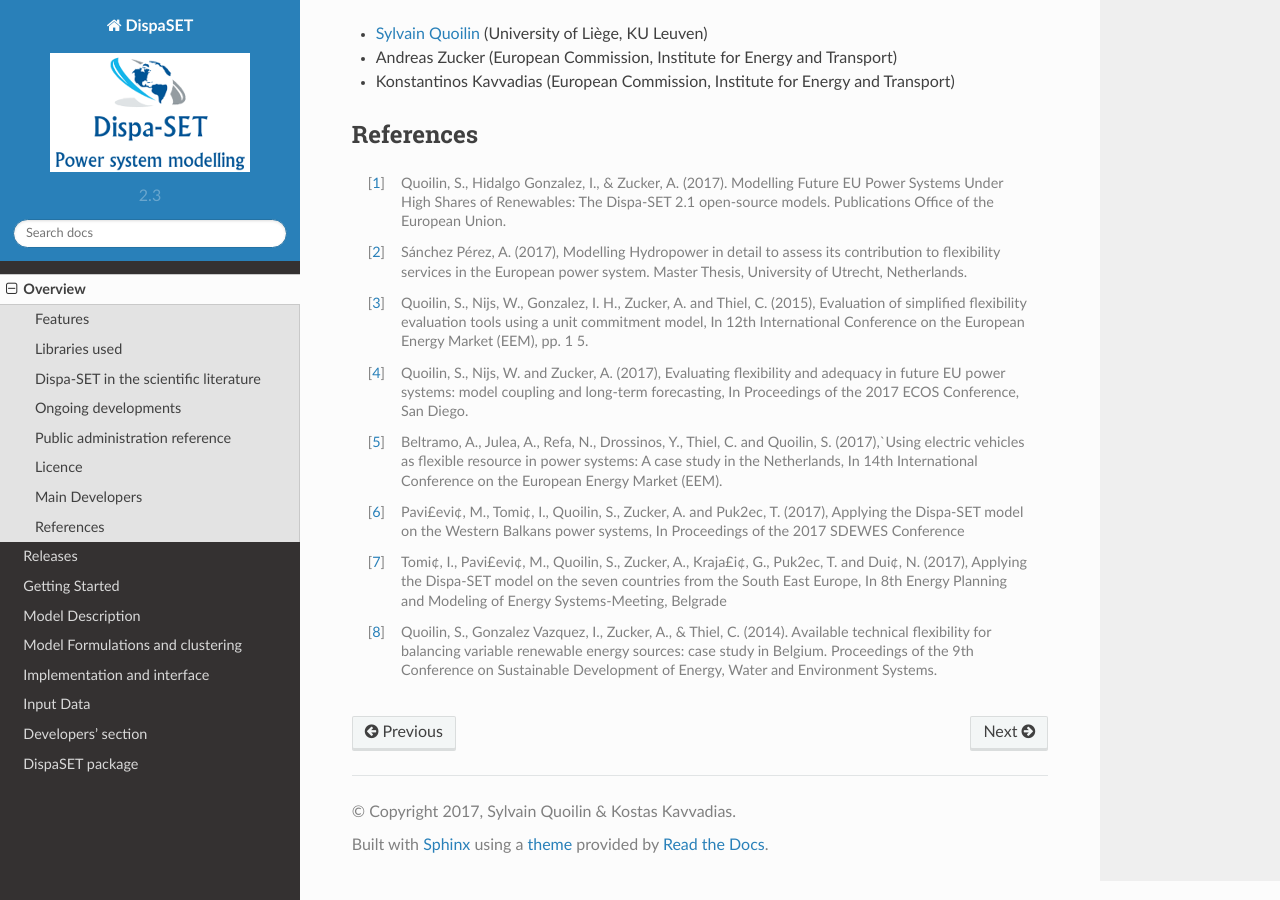
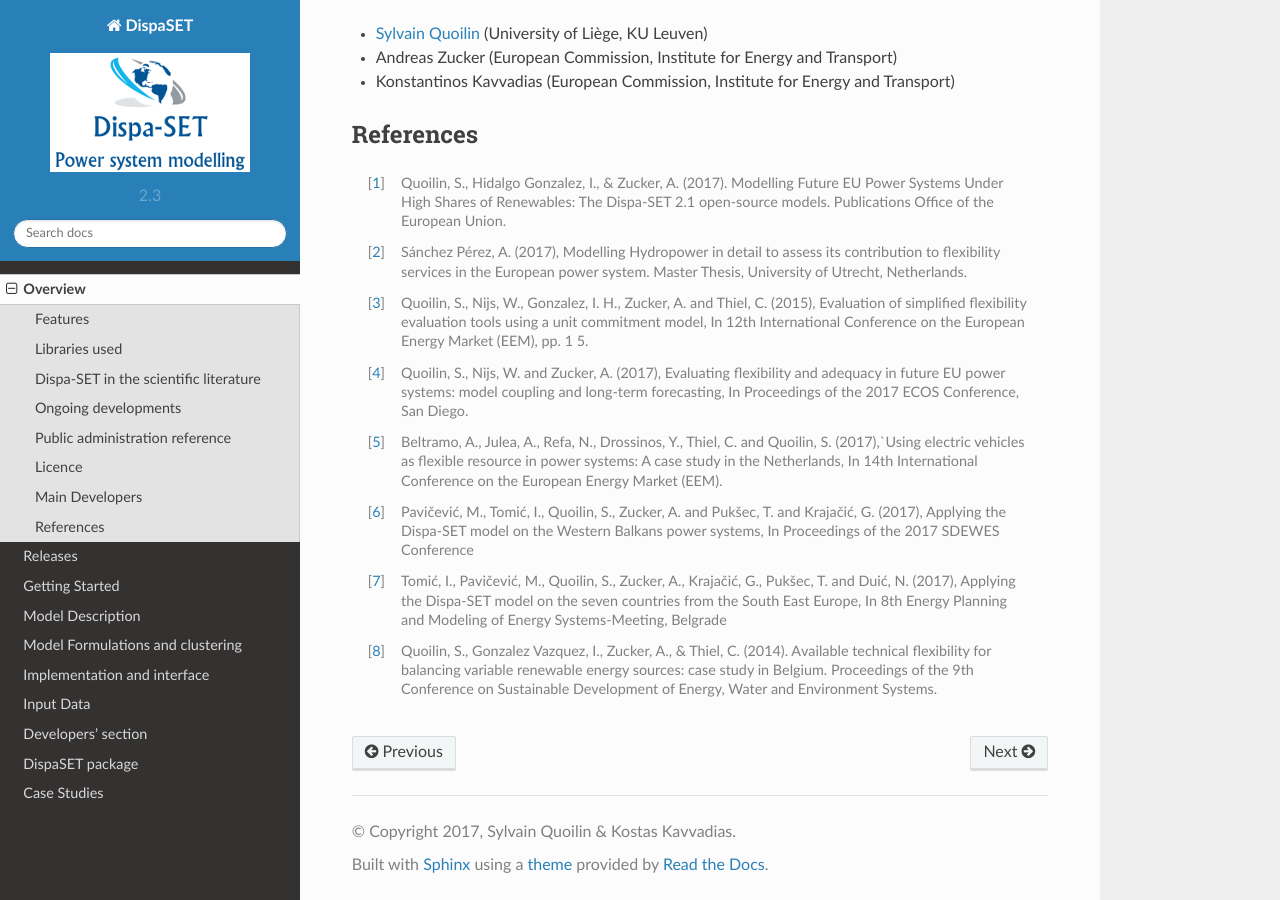
Before and after one commit to energy-modelling-toolkit/Dispa-SET, a Sphinx documentation site: the page built from Docs/overview.rst, in a window 1280 px wide and 900 px high, scrolled down 2138 px. Built offline with Sphinx 7.4.7 and the Read the Docs theme 2.0.0, drawn with Linux system fonts in a browser that asks for light colours; the version number is read from the project's files by our own code.

Commit message:
Update documentation

```diff
--- a/Docs/index.rst
+++ b/Docs/index.rst
@@ -60,6 +60,7 @@ Contents
    data
    developers
    DispaSET
+   cases
 
 
 Indices and tables
--- a/Docs/overview.rst
+++ b/Docs/overview.rst
@@ -89,8 +89,8 @@ References
 .. [3] Quoilin, S., Nijs, W., Gonzalez, I. H., Zucker, A. and Thiel, C. (2015), Evaluation of simplified flexibility evaluation tools using a unit commitment model, In 12th International Conference on the European Energy Market (EEM), pp. 1 5.
 .. [4] Quoilin, S., Nijs, W. and Zucker, A. (2017), Evaluating flexibility and adequacy in future EU power systems: model coupling and long-term forecasting, In Proceedings of the 2017 ECOS Conference, San Diego.
 .. [5] Beltramo, A., Julea, A., Refa, N., Drossinos, Y., Thiel, C. and Quoilin, S. (2017),`Using electric vehicles as flexible resource in power systems: A case study in the Netherlands, In 14th International Conference on the European Energy Market (EEM).
-.. [6] Pavi£evi¢, M., Tomi¢, I., Quoilin, S., Zucker, A. and Puk2ec, T. (2017), Applying the Dispa-SET model on the Western Balkans power systems, In Proceedings of the 2017 SDEWES Conference
-.. [7] Tomi¢, I., Pavi£evi¢, M., Quoilin, S., Zucker, A., Kraja£i¢, G., Puk2ec, T. and Dui¢, N. (2017), Applying the Dispa-SET model on the seven countries from the South East Europe, In 8th Energy Planning and Modeling of Energy Systems-Meeting, Belgrade
+.. [6] Pavičević, M., Tomić, I., Quoilin, S., Zucker, A. and Pukšec, T. and Krajačić, G. (2017), Applying the Dispa-SET model on the Western Balkans power systems, In Proceedings of the 2017 SDEWES Conference
+.. [7] Tomić, I., Pavičević, M., Quoilin, S., Zucker, A., Krajačić, G., Pukšec, T. and Duić, N. (2017), Applying the Dispa-SET model on the seven countries from the South East Europe, In 8th Energy Planning and Modeling of Energy Systems-Meeting, Belgrade
 .. [8] Quoilin, S., Gonzalez Vazquez, I., Zucker, A., & Thiel, C. (2014). Available technical flexibility for balancing variable renewable energy sources: case study in Belgium. Proceedings of the 9th Conference on Sustainable Development of Energy, Water and Environment Systems.
 
 .. _matplotlib: http://matplotlib.org
```
Also changed, not shown: Docs/cases.rst (added, +10 -0 lines).
